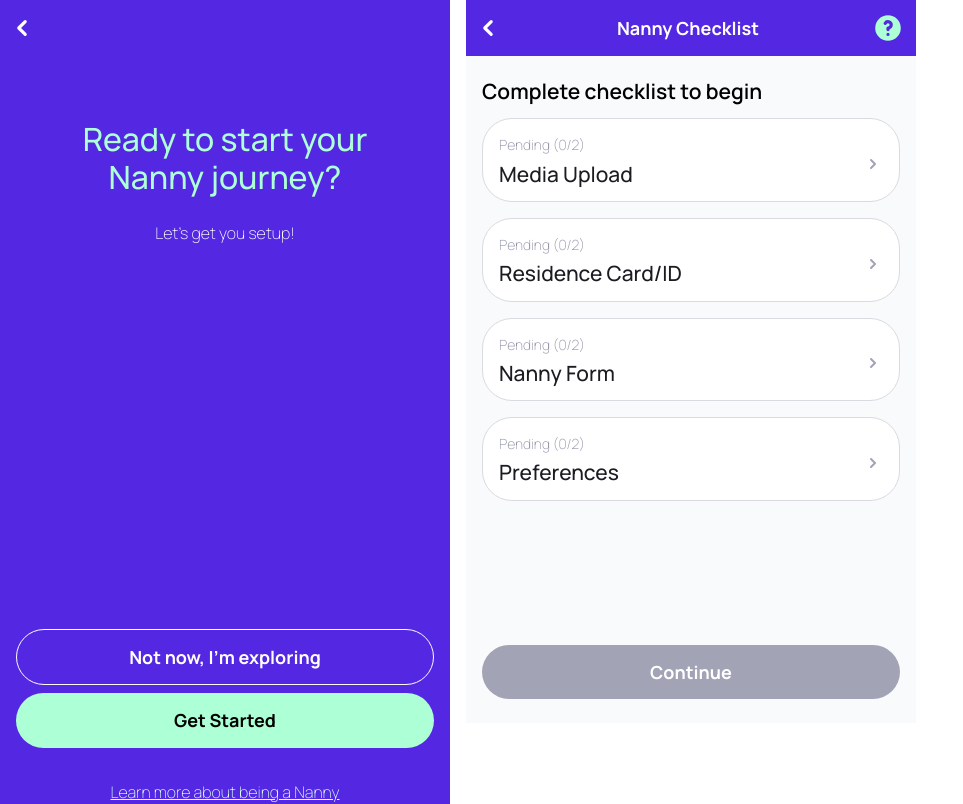
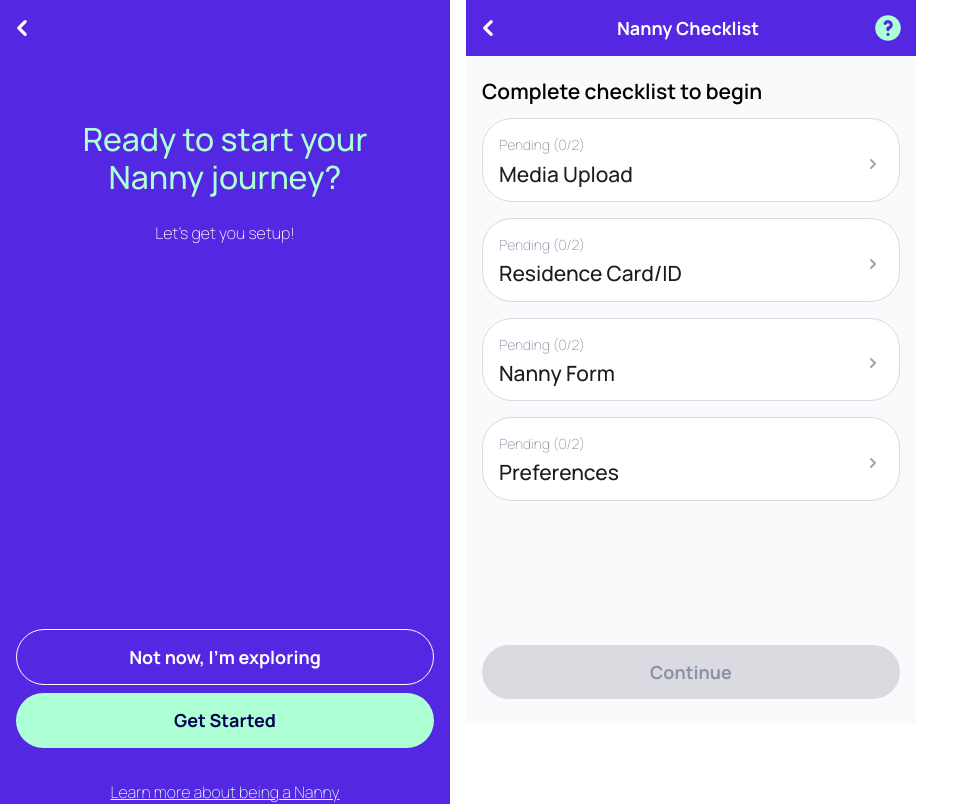
Before and after one commit to andres-codigo/nanny-nina, a Vue app: page /nanny-service-launch-checklist-onboarding in a window 1280 px wide. Shown: the top 804 px of the page, without its empty margins (0-963 px from the left). Built offline with nearby package versions, Linux system fonts and the light colour scheme.

Commit message:
[components] class name updates on buttons

```diff
--- a/src/components/buttons/ButtonDisabled.vue
+++ b/src/components/buttons/ButtonDisabled.vue
@@ -2,12 +2,13 @@
 	<button
 		type="submit"
 		:class="class"
+		disabled
 		class="
 			justify-center
 			rounded-full
-			text-xl font-bold text-white
+			text-xl font-bold text-gray-500
 			antialiased
-			bg-gray-400
+			disabled:bg-gray-100
 		">{{ text }}</button>
 </template>
 
--- a/src/components/buttons/ButtonGhost.vue
+++ b/src/components/buttons/ButtonGhost.vue
@@ -6,9 +6,11 @@
 		class="
 			justify-center
 			rounded-full
-			text-xl font-bold antialiased
+			text-purple-900 text-xl font-bold
+			antialiased
 			underline
-			hover:no-underline
+			hover:text-purple-400
+			focus:text-purple-500
 			focus:bg-white"
 		>{{ text }}</button>
 </template>
--- a/src/components/buttons/ButtonOutlineDark.vue
+++ b/src/components/buttons/ButtonOutlineDark.vue
@@ -6,10 +6,10 @@
 		class="
 			justify-center
 			rounded-full
-			font-bold text-black
+			text-purple-900 font-bold
 			antialiased
-			border border-gray-400
-			hover:border-black
+			border
+			hover:border-purple-900
 			focus:border-purple-500
 			focus:text-purple-500
 		">{{ text }}</button>
--- a/src/components/buttons/ButtonOutlineGrey.vue
+++ b/src/components/buttons/ButtonOutlineGrey.vue
@@ -8,7 +8,8 @@
 			rounded-full
 			text-sm font-semibold text-gray-500
 			antialiased
-			border border-gray-400
+			border border-gray-500
+			bg-white
 			hover:border-black
 			focus:border-purple-500
 			focus:text-purple-500
--- a/src/components/buttons/ButtonPrimary.vue
+++ b/src/components/buttons/ButtonPrimary.vue
@@ -5,11 +5,11 @@
 		class="
 			justify-center
 			rounded-full
-			text-xl font-bold text-white
+			text-white text-xl font-bold
 			antialiased
 			bg-lilac-500
-			hover:bg-lilac-600
-			focus:bg-lilac-400
+			hover:bg-lilac-400
+			focus:bg-lilac-600
 		">{{ text }}</button>
 </template>
 
--- a/src/components/buttons/ButtonSecondary.vue
+++ b/src/components/buttons/ButtonSecondary.vue
@@ -5,11 +5,11 @@
 		class="
 			justify-center
 			rounded-full
-			text-xl font-bold text-black
+			text-purple-900 text-xl font-bold
 			antialiased
 			bg-green-500
-			hover:bg-green-600
-			focus:bg-green-400
+			hover:bg-green-400
+			focus:bg-green-600
 		">{{ text }}</button>
 </template>
 
```
